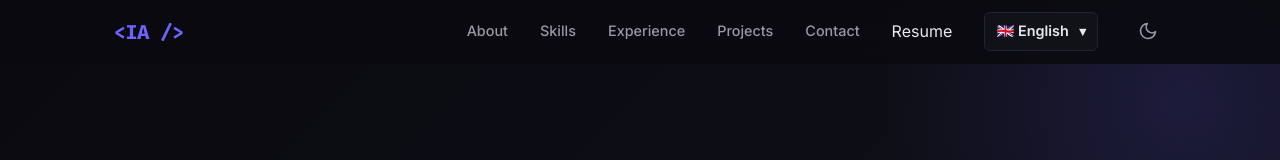
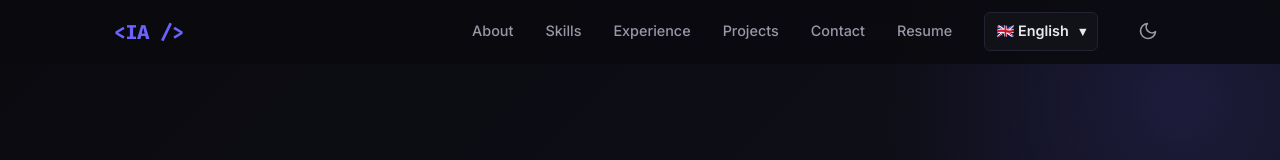
Before and after one commit to iliyashaik/PortFolio_NextJs, a Next.js app: page / in a window 1280 px wide. Shown: the top 160 px of the page. Built offline with nearby package versions, Linux system fonts and the light colour scheme.

Commit message:
feat_ resume button hightlight

```diff
--- a/app/components/header.scss
+++ b/app/components/header.scss
@@ -43,7 +43,8 @@
   gap: 2rem;
 }
 
-.nav__link {
+.nav__link,
+.nav__pdf-button {
   font-size: 0.9rem;
   font-weight: 500;
   color: var(--text-secondary);
@@ -51,7 +52,8 @@
   position: relative;
 }
 
-.nav__link::after {
+.nav__link::after,
+.nav__pdf-button::after {
   content: "";
   position: absolute;
   bottom: -4px;
@@ -63,12 +65,14 @@
 }
 
 .nav__link:hover,
-.nav__link.active {
+.nav__link.active,
+.nav__pdf-button:hover {
   color: var(--text-primary);
 }
 
 .nav__link:hover::after,
-.nav__link.active::after {
+.nav__link.active::after,
+.nav__pdf-button:hover::after {
   width: 100%;
 }
 
```
